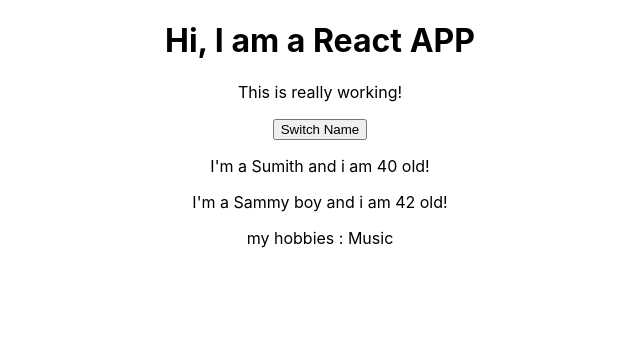
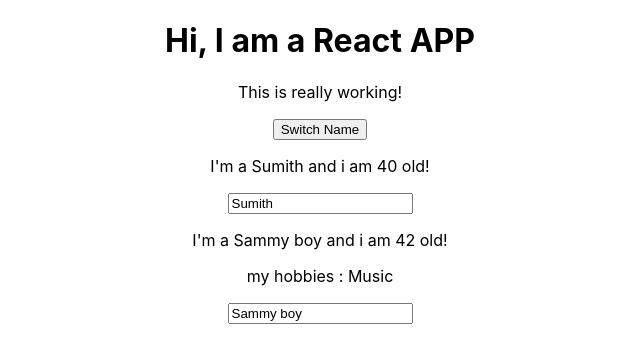
Before and after one commit to sumithpdd/React_The-Complete-Guide, a React (Create React App) app in the folder react-complete-guide/: page / in a window 1280 px wide. Shown: the top 362 px of the page, without its empty margins (320-960 px from the left). Built offline with nearby package versions, Linux system fonts and the light colour scheme.

Commit message:
adding 2 way data binding

```diff
--- a/react-complete-guide/src/App.js
+++ b/react-complete-guide/src/App.js
@@ -1,11 +1,11 @@
 import logo from './logo.svg';
 import './App.css';
 import Person from './Person/Person';
-import { useState } from 'react';
+import { Component, useState } from 'react';
 
-const App = props => {
+class App extends Component {
 
-  const [personsState, setPersonsState] = useState({
+  state = {
     persons: [
       { name: 'Sumith', age: 40 },
       { name: 'Sammy boy', age: 42 }
@@ -13,32 +13,42 @@ const App = props => {
     ],
     otherState: "Some value"
 
-  });
-  const switchNameHandler = () => {
+  };
+  switchNameHandler = (newName) => {
     // DON'T do this: this.state.person[0].name ='Sumith Damodaran';
-    setPersonsState({
+    this.setState({
       persons: [
-        { name: 'Sumith Damodaran', age: 42 },
-        { name: 'The Great Sammy boy', age: 43 }],
-      otherState: personsState.otherState
+        { name: newName, age: 42 },
+        { name: newName, age: 43 }],
+      otherState: this.state.otherState
     })
   }
-
+  nameChangedHandler = (event) => {
+    // DON'T do this: this.state.person[0].name ='Sumith Damodaran';
+    this.setState({
+      persons: [
+        { name: event.target.value, age: 42 },
+        { name: event.target.value, age: 43 }],
+      otherState: this.state.otherState
+    })
+  }
+render(){
   return (
     <div className="App">
       <h1>Hi, I am a React APP</h1>
       <p>This is really working!</p>
-      <button onClick={switchNameHandler}>Switch Name</button>
+      <button onClick={()=>this.switchNameHandler('Sumith Damodaran!!')}>Switch Name</button>
       <Person
-      name={personsState.persons[0].name}
-      age={personsState.persons[0].age} />
-      <Person click={switchNameHandler}
-      name={personsState.persons[1].name}
-      age={personsState.persons[1].age}>my hobbies : Music</Person>
+      name={this.state.persons[0].name}
+      age={this.state.persons[0].age} changed={this.nameChangedHandler} />
+      <Person click={this.switchNameHandler.bind(this,'The Great Sammy boy')}
+      name={this.state.persons[1].name}
+      age={this.state.persons[1].age}
+      changed={this.nameChangedHandler}>my hobbies : Music</Person>
     </div>
   );
 
-
+}
 }
 
 export default App;
--- a/react-complete-guide/src/Person/Person.js
+++ b/react-complete-guide/src/Person/Person.js
@@ -6,6 +6,7 @@ const Person=(props) =>{
         <div>
     <p onClick={props.click}>I'm a {props.name} and i am {props.age} old!</p>
     <p>{props.children}</p>
+    <input type="text" onChange={props.changed} value={props.name}/>
     </div>)
 };
 export default Person;
```
